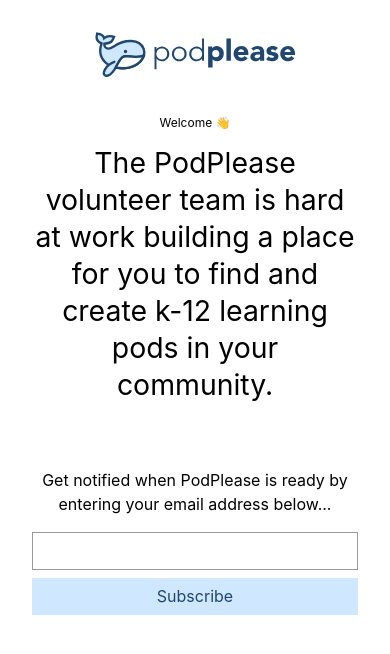
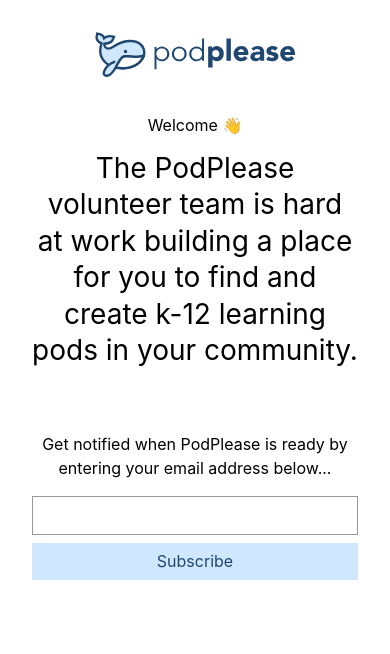
Before and after one commit to PodPlease/comingsoon, a Jekyll site: the page built from index.md, in a window 390 px wide. Shown: the top 654 px of the page. Built offline with Jekyll 4.4.1, drawn with Linux system fonts in a browser that asks for light colours.

Commit message:
update font size on landing page

```diff
--- a/_sass/_home.scss
+++ b/_sass/_home.scss
@@ -66,7 +66,7 @@ label {
     color: #CFE7FF;
 }
 
-@media screen and (max-width: 400px) {
+@media screen and (max-width: 500px) {
 
     .site-wrap {
         padding: 2rem;
@@ -77,7 +77,11 @@ label {
     }
 
     h1 {
-        font-size: 0.75rem !important;
+        font-size: 1rem;
+
+        span {
+            font-size: 1.75em;
+        }
     }
 
     .email {
```
Also changed, not shown: 2 other files.
